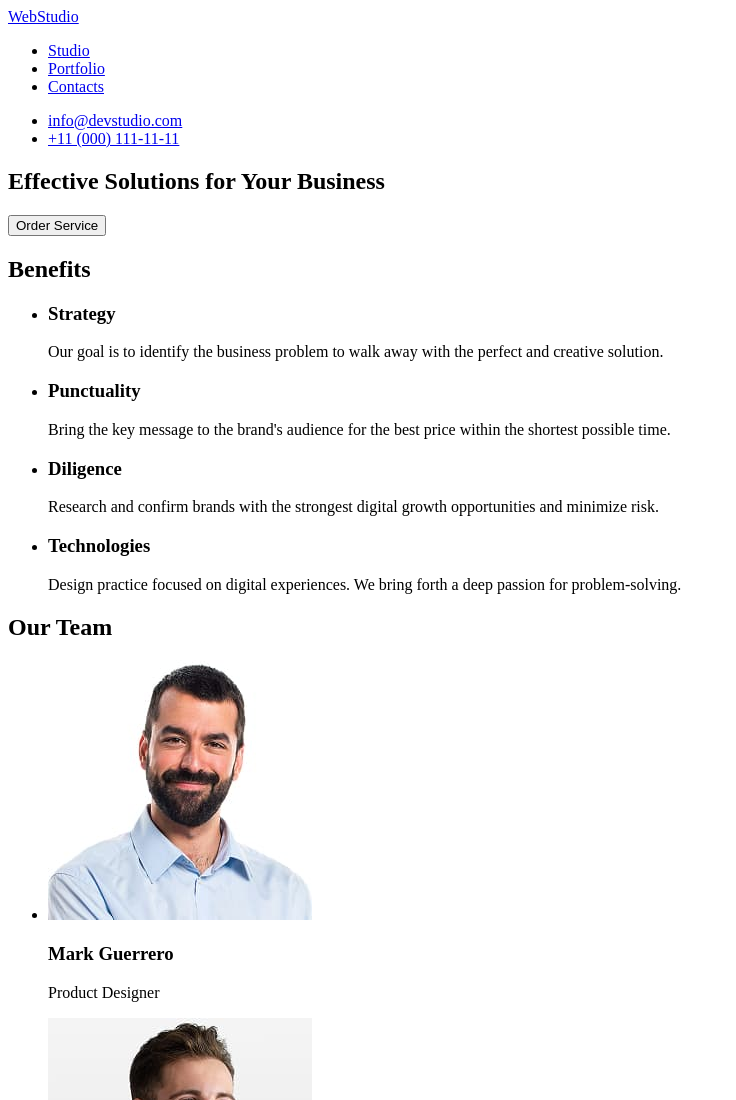
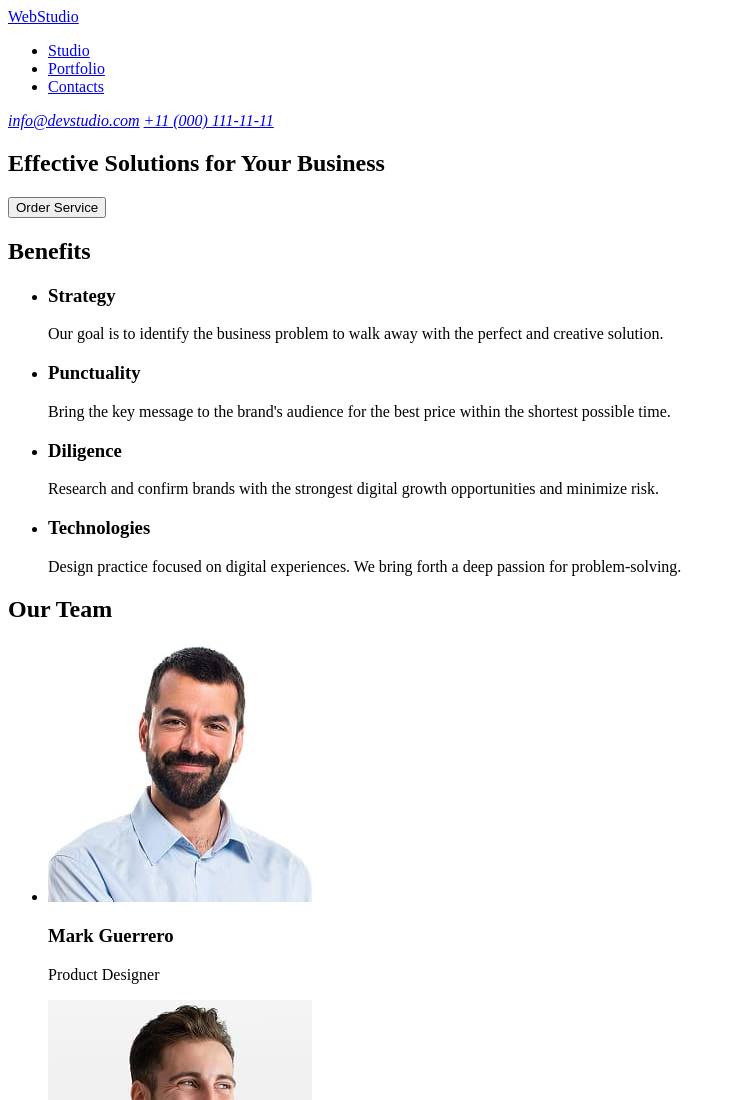
Before and after one commit to TeaRediT/goit-markup-hw-01, a plain HTML site: page index.html in a window 1280 px wide. Shown: the top 1100 px of the page, without its empty margins (0-736 px from the left). Drawn offline with Linux system fonts and the light colour scheme.

Commit message:
add tag address

```diff
--- a/index.html
+++ b/index.html
@@ -21,14 +21,10 @@
             <a href="#">Contacts</a>
           </li>
         </ul>
-        <ul>
-          <li>
-            <a href="mailto:info@devstudio.com">info@devstudio.com</a>
-          </li>
-          <li>
-            <a href="tel:110001111111">+11 (000) 111-11-11</a>
-          </li>
-        </ul>
+        <address>
+          <a href="mailto:info@devstudio.com">info@devstudio.com</a>
+          <a href="tel:110001111111">+11 (000) 111-11-11</a>
+        </address>
       </nav>
     </header>
     <main>
```
